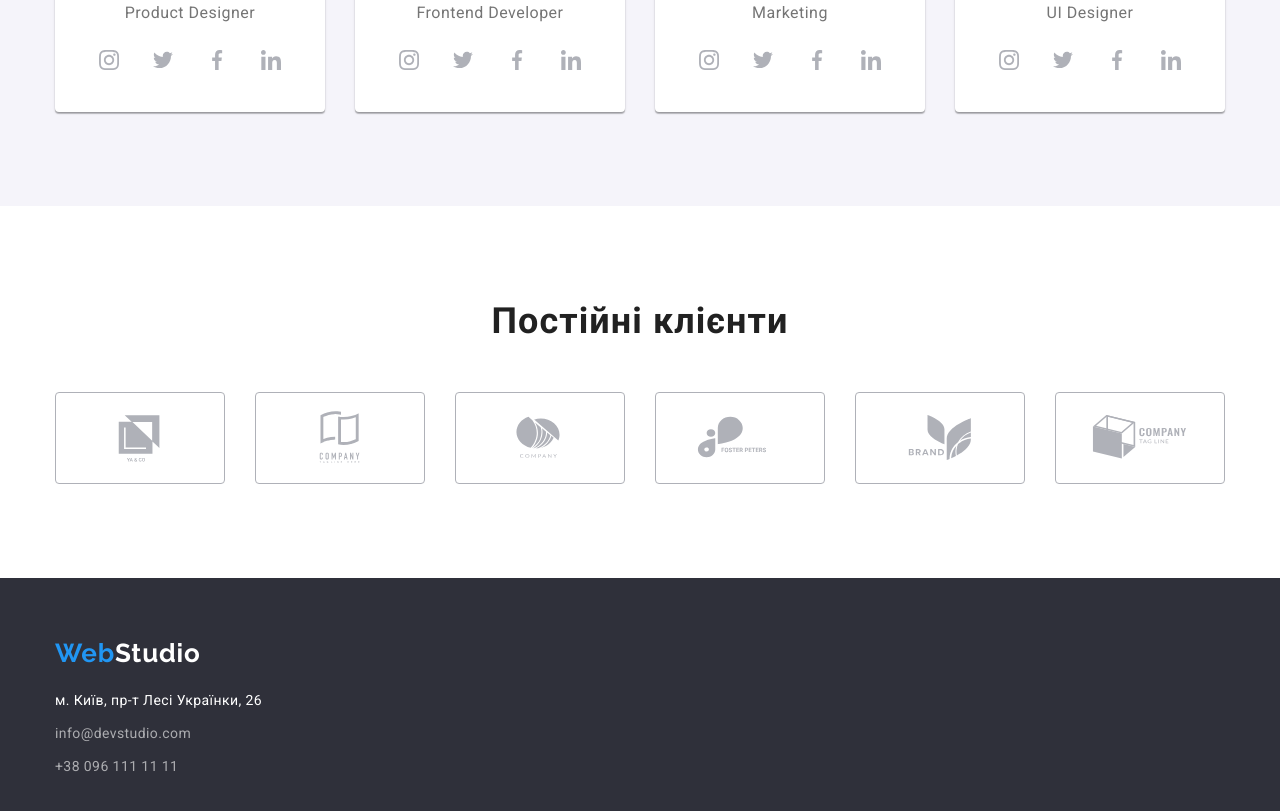
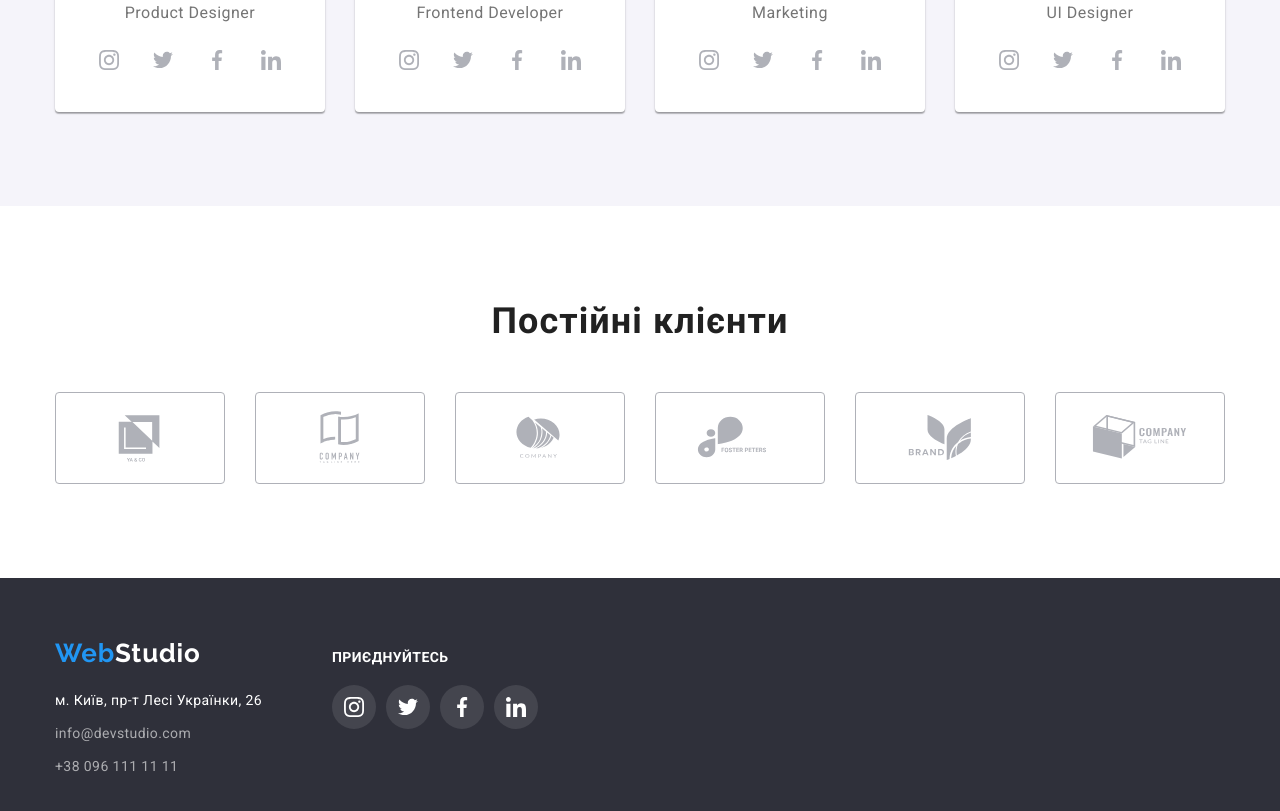
Before and after one commit to OleksandrPM/goit-markup-hw-04, a plain HTML site: page index.html in a window 1280 px wide. Shown: the part 2099-2910 px from the top of the page. Drawn offline with nearby package versions, Linux system fonts and the light colour scheme.

Commit message:
Add styles to footer

```diff
--- a/css/styles.css
+++ b/css/styles.css
@@ -426,6 +426,13 @@ svg {
   background-color: #2f303a;
 }
 
+.footer .container {
+  display: flex;
+  gap: 70px;
+
+  align-items: baseline;
+}
+
 .footer-logo {
   margin-right: auto;
   margin-bottom: 20px;
@@ -461,6 +468,22 @@ svg {
   letter-spacing: 0.03em;
 
   color: rgba(255, 255, 255, 0.6);
+}
+
+.invitation .title {
+  margin-bottom: 20px;
+
+  font-size: 14px;
+  line-height: 1.17;
+  letter-spacing: 0.03em;
+  text-transform: uppercase;
+
+  color: var(--clear-white-color);
+}
+
+.invitation .link {
+  color: var(--clear-white-color);
+  background-color: rgba(255, 255, 255, 0.1);
 }
 
 /* Main in portfolio.html */
--- a/index.html
+++ b/index.html
@@ -335,6 +335,7 @@
 
     <footer class="footer">
       <div class="container">
+        <div>
           <a class="logo link footer-logo" href="./index.html"
             ><span class="logo-prime">Web</span>Studio</a
           >
@@ -352,6 +353,41 @@
             </ul>
           </address>
         </div>
+
+        <div class="invitation">
+          <h2 class="title">Приєднуйтесь</h2>
+          <ul class="list socials">
+            <li>
+              <a href="" target="_blank" rel="noopener noreferrer" class="link">
+                <svg class="icon" width="20" height="20">
+                  <use href="./images/icons.svg#icon-instagram"></use>
+                </svg>
+              </a>
+            </li>
+            <li>
+              <a href="" target="_blank" rel="noopener noreferrer" class="link">
+                <svg class="icon" width="20" height="20">
+                  <use href="./images/icons.svg#icon-twitter"></use>
+                </svg>
+              </a>
+            </li>
+            <li>
+              <a href="" target="_blank" rel="noopener noreferrer" class="link">
+                <svg class="icon" width="20" height="20">
+                  <use href="./images/icons.svg#icon-facebook"></use>
+                </svg>
+              </a>
+            </li>
+            <li>
+              <a href="" target="_blank" rel="noopener noreferrer" class="link">
+                <svg class="icon" width="20" height="20">
+                  <use href="./images/icons.svg#icon-linkedin"></use>
+                </svg>
+              </a>
+            </li>
+          </ul>
+        </div>
+      </div>
     </footer>
   </body>
 </html>
```
Also changed, not shown: portfolio.html (+36 -0 lines). Lines whose indentation alone changed are shown as unchanged.
